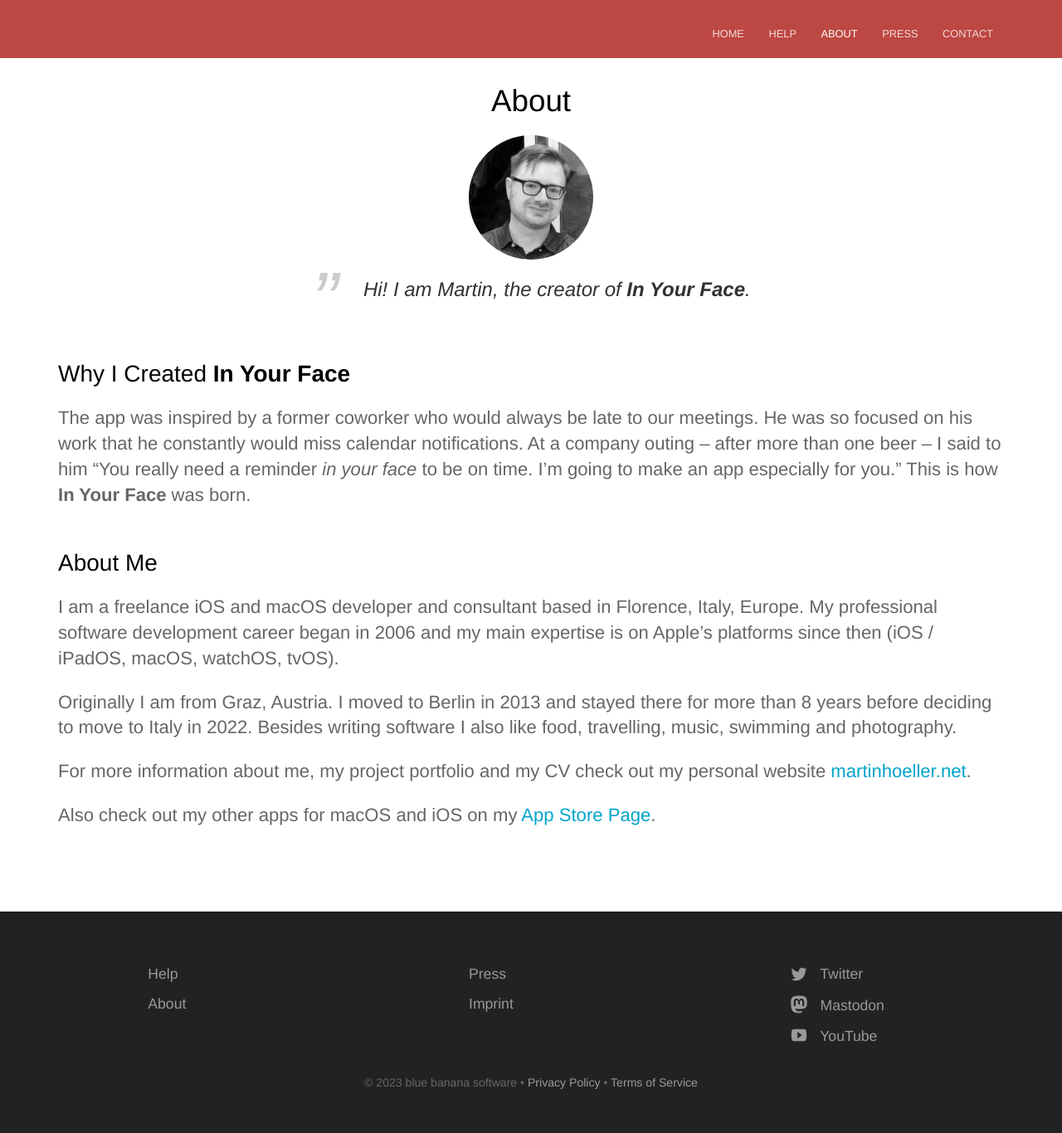
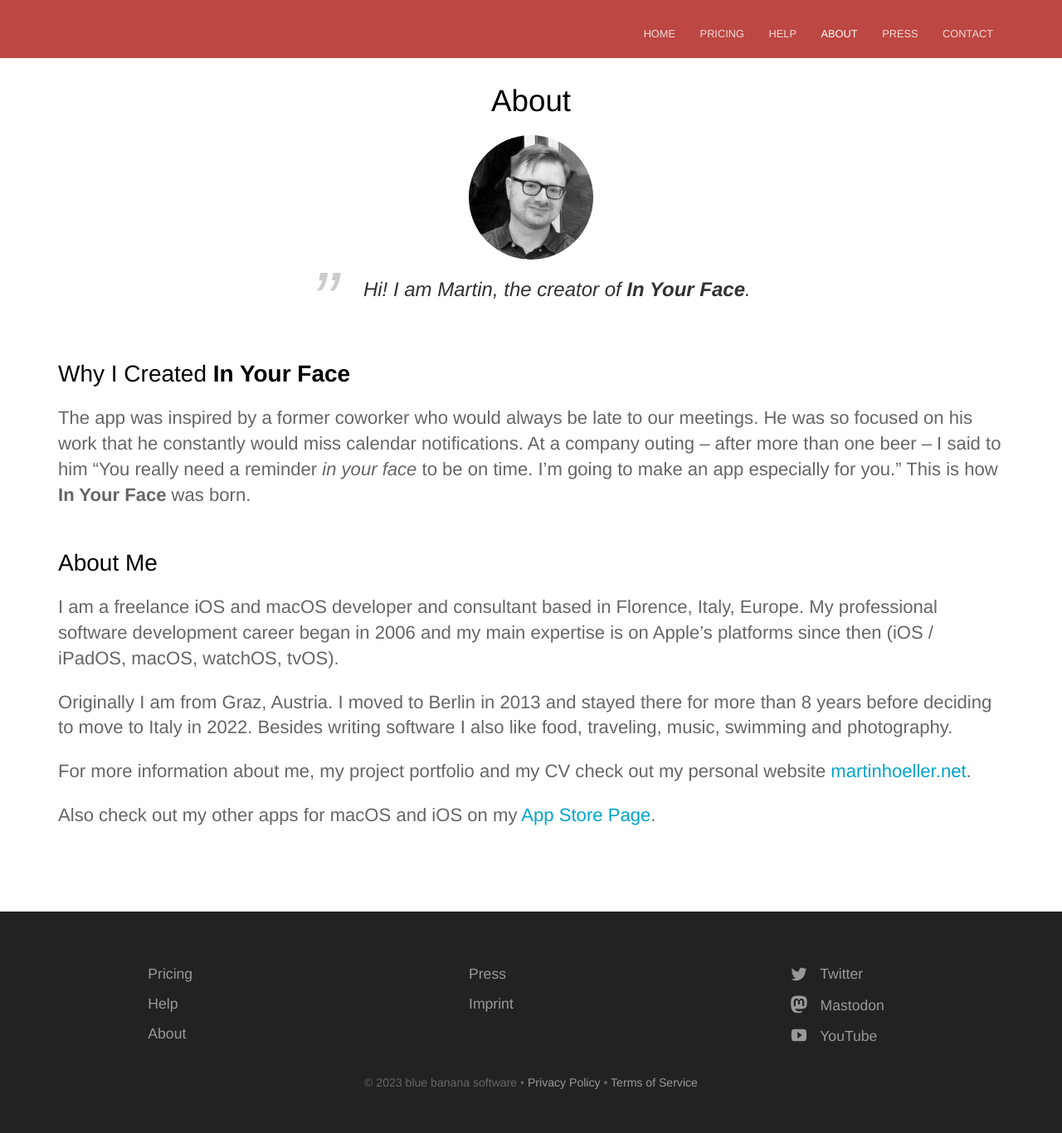
Before and after one commit to martinhoeller/inyourfaceapp, a Jekyll site: the page built from about.md, in a window 1280 px wide. Shown: the whole page at 83% size. Built offline with Jekyll 4.4.1, drawn with Linux system fonts in a browser that asks for light colours.

Commit message:
add pricing page; fix spelling mistakes and typos

```diff
--- a/_data/footer.yml
+++ b/_data/footer.yml
@@ -1,4 +1,6 @@
 - links:
+  - name: Pricing
+    link: /pricing/
   - name: Help
     link: /help/
   - name: About
--- a/_data/navigation.yml
+++ b/_data/navigation.yml
@@ -1,5 +1,9 @@
 - name: Home
   link: /
+  new_window: false
+  highlight: false
+- name: Pricing
+  link: /pricing/
   new_window: false
   highlight: false
 - name: Help
--- a/about.md
+++ b/about.md
@@ -20,7 +20,7 @@
 I am a freelance iOS and macOS developer and consultant based in Florence, Italy, Europe.
 My professional software development career began in 2006 and my main expertise is on Apple's platforms since then (iOS / iPadOS, macOS, watchOS, tvOS).
 
-Originally I am from Graz, Austria. I moved to Berlin in 2013 and stayed there for more than 8 years before deciding to move to Italy in 2022. Besides writing software I also like food, travelling, music, swimming and photography.
+Originally I am from Graz, Austria. I moved to Berlin in 2013 and stayed there for more than 8 years before deciding to move to Italy in 2022. Besides writing software I also like food, traveling, music, swimming and photography.
 
 For more information about me, my project portfolio and my CV check out my personal website [martinhoeller.net](https://www.martinhoeller.net).
 
--- a/assets/css/custom.css
+++ b/assets/css/custom.css
@@ -31,7 +31,7 @@
 }
 
 .hero {
-    background: linear-gradient(to bottom, #BD4742 0%, #E49D3A 100%) no-repeat;
+    background: linear-gradient(to bottom, #BD4742 0%, #F0990E 100%) no-repeat;
     background-image: url('../images/header_bg.png');
     background-repeat: repeat-x;
     background-size: auto;
@@ -60,13 +60,13 @@
 }
 
 .rating {
-    color: #E49D3A;
+    color: #F0990E;
     display: block;
     font-style: normal;
 }
 
 .bottom-cta {
-    background: #E49D3A;
+    background: #F0990E;
 }
 
 footer {
@@ -148,3 +148,32 @@
     height: 1200pt;
     margin: 0;
 }
+
+.plans .plan {
+    text-align: left;
+    margin-bottom: 25px;
+    padding-bottom: 20px;
+}
+
+.plans .plan li {
+    padding: 10px 20px 10px 50px;
+    position: relative;
+}
+
+.plans .plan li:before {
+    content: "✔";
+    position: absolute;
+    left: 1.8em;
+    color: #F0990E;
+}
+
+.plans .plan .plan-name li {
+    text-align: center;
+    padding-left: 0px;
+    padding: 20px 0;
+    margin-bottom: 20px;
+}
+
+.plans .plan .plan-name li:before {
+    content: none;
+}
--- a/index.html
+++ b/index.html
@@ -107,7 +107,7 @@
             <div class="text">
                 <h3>Lives in your Menu Bar.</h3>
                 <p>
-                    In Your Face is unobstrusive until you need it. Access all its features through the menu bar.
+                    In Your Face is unobtrusive until you need it. Access all its features through the menu bar.
                     See upcoming and ongoing events in the menu and jump directly into video calls with a single click.</p>
             </div>
             <div class="text">
```
Also changed, not shown: other parts of index.html (+1 -1 lines), help.md (+11 -17 lines), pricing.html (added, +90 -0 lines), Gemfile.lock.
